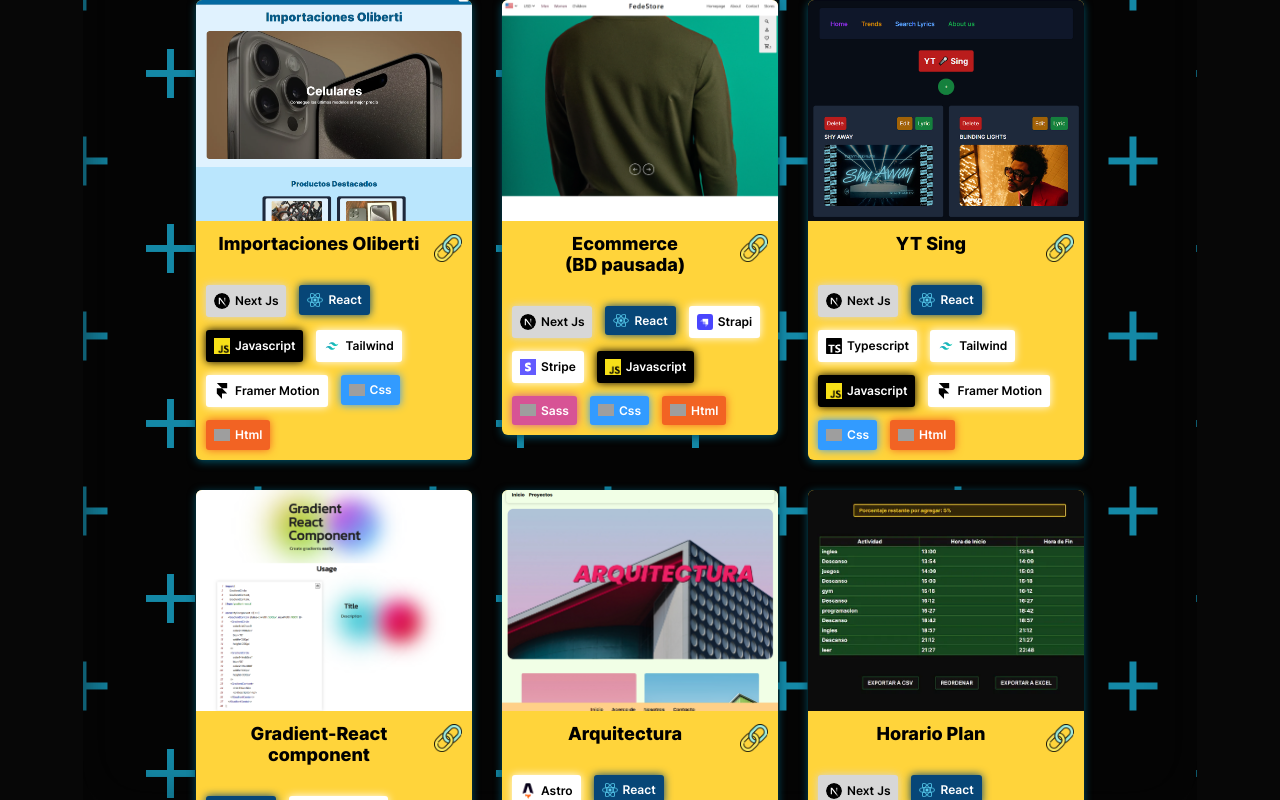
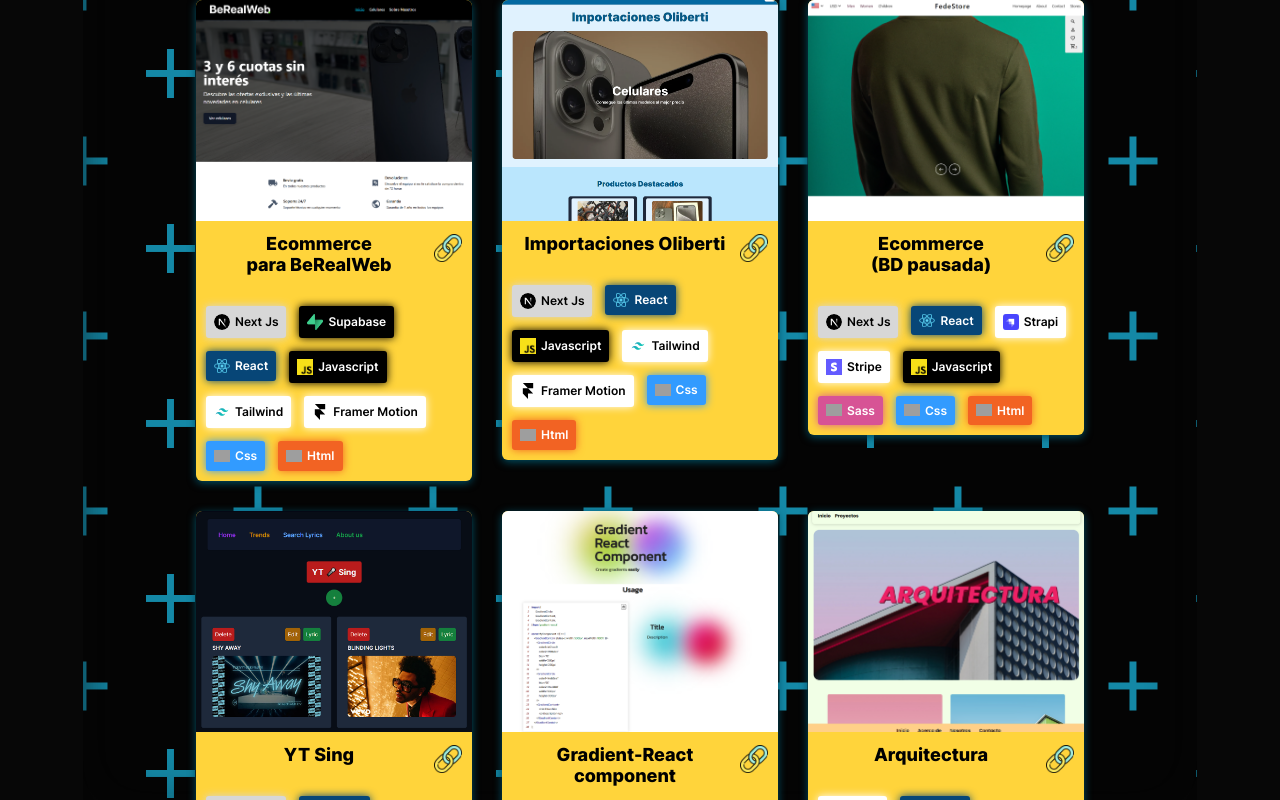
Before and after one commit to fedeminatta/portafolioReact, a React (Vite) app: page / in a window 1280 px wide. Shown: the part 1077-1877 px from the top of the page. Built offline with nearby package versions, Linux system fonts and the light colour scheme; grey boxes are pictures that could not be loaded.

Commit message:
proyectos

```diff
--- a/src/components/Iconos.jsx
+++ b/src/components/Iconos.jsx
@@ -14,6 +14,7 @@
 import astroIcon from '@img/tecnologias/astro.png';
 import tsIcon from '@img/tecnologias/ts.svg';
 import framerMotion from '../img/tecnologias/framerMotion.svg';
+import supabaseIcon from '../img/tecnologias/supabase.png';
 
 const Iconos = ({ title }) => {
 	let color;
@@ -94,6 +95,11 @@
 			icon = astroIcon;
 			textColor = '#000';
 			break;
+		case 'supabase':
+			color = '#000';
+			icon = supabaseIcon;
+			textColor = '#fff';
+			break;
 		default:
 			break;
 	}
--- a/src/components/proyectos.js
+++ b/src/components/proyectos.js
@@ -19,7 +19,24 @@
 import ytSing from '../img/trabajos/ytSing.png';
 import gradient from '../img/trabajos/gradient.png';
 import impOliberti from '../img/trabajos/impOliberti.png';
+import ecommerceBeReal from '../img/trabajos/ecommerceBeReal.png';
 const proyectos = [
+	{
+		id: nanoid(),
+		titulo: 'Ecommerce para BeRealWeb',
+		descripcion: [
+			'Next JS',
+			'Supabase',
+			'React',
+			'JavaScript',
+			'Tailwind',
+			'framer motion',
+			'CSS',
+			'HTML',
+		],
+		img: ecommerceBeReal,
+		url: 'https://ecommerce-demo-fm.vercel.app/',
+	},
 	{
 		id: nanoid(),
 		titulo: 'Importaciones Oliberti',
```
Also changed, not shown: src/img/tecnologias/supabase.png (added), src/img/trabajos/ecommerceBeReal.png (added).
